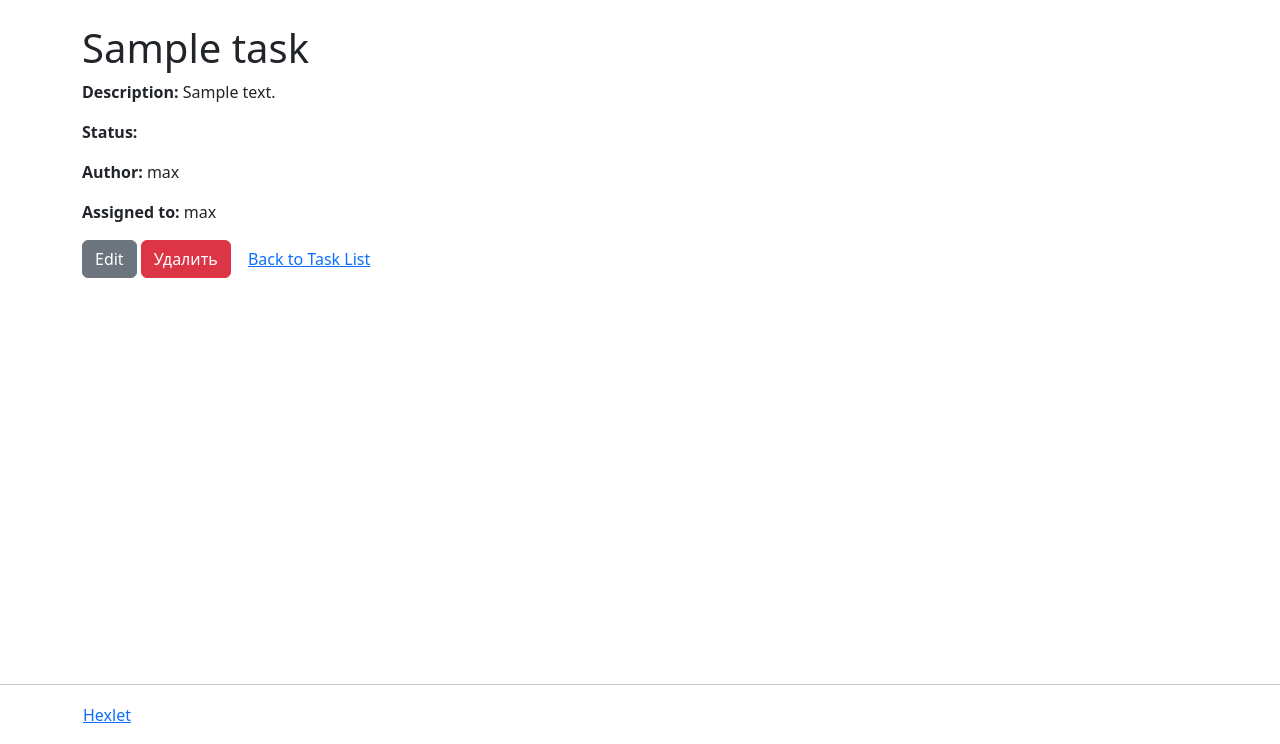
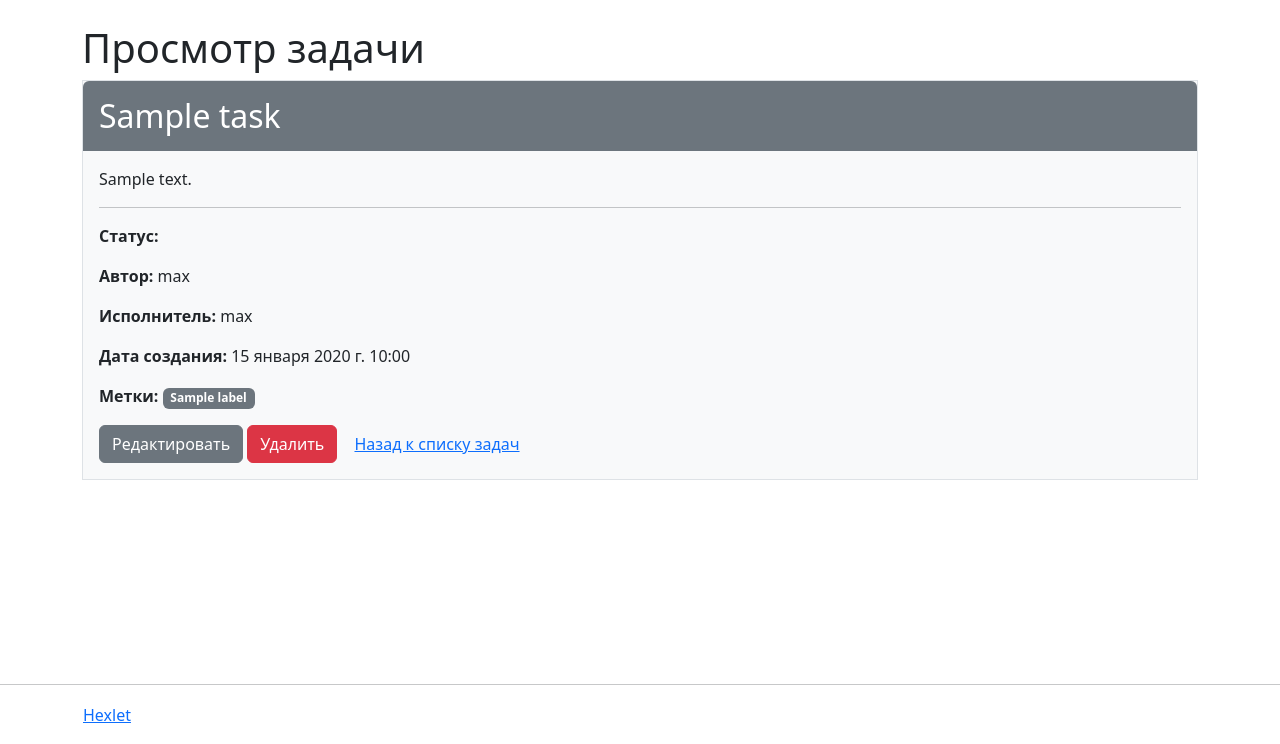
Before and after one commit to Maxcosanostra/python-project-52, a Django app: page /tasks/1/ in a window 1280 px wide. Shown: the part 56-800 px from the top of the page. Run offline with Django 5.2, Linux system fonts and the light colour scheme; a user stored in the database is signed in; data comes from the database, SQL or seed files in the repository; tables that the repository leaves empty hold one stand-in row (values such as "Sample post"); some libraries are stand-ins or nearby versions.

Commit message:
redesign of task_detail.py

```diff
--- a/templates/tasks/task_detail.html
+++ b/templates/tasks/task_detail.html
@@ -1,19 +1,46 @@
 {% extends "base.html" %}
 {% load i18n %}
 
-{% block title %}{{ task.name }}{% endblock %}
+{% block title %}{% trans "Просмотр задачи" %}{% endblock %}
 
 {% block content %}
-<h1>{{ task.name }}</h1>
-<p><strong>{% trans "Description:" %}</strong> {{ task.description }}</p>
-<p><strong>{% trans "Status:" %}</strong> {{ task.status.name }}</p>
-<p><strong>{% trans "Author:" %}</strong> {{ task.author.username }}</p>
-{% if task.assigned_to %}
-<p><strong>{% trans "Assigned to:" %}</strong> {{ task.assigned_to.username }}</p>
-{% endif %}
-<a href="{% url 'task_update' task.pk %}" class="btn btn-secondary">{% trans "Edit" %}</a>
-{% if request.user.pk == task.author.pk %}
-<a href="{% url 'task_delete' task.pk %}" class="btn btn-danger">{% trans "Delete" %}</a>
-{% endif %}
-<a href="{% url 'task_list' %}" class="btn btn-link">{% trans "Back to Task List" %}</a>
+<h1>{% trans "Просмотр задачи" %}</h1>
+
+<div class="container bg-light border p-3">
+  <div class="bg-secondary text-white p-3 mb-3 rounded-top"
+       style="margin: -1rem -1rem 1rem;">
+    <h2 class="mb-0">{{ task.name }}</h2>
+  </div>
+
+  <p>{{ task.description }}</p>
+  <hr />
+
+  <p><strong>{% trans "Статус:" %}</strong> {{ task.status.name }}</p>
+  <p><strong>{% trans "Автор:" %}</strong> {{ task.author.username }}</p>
+  {% if task.assigned_to %}
+    <p><strong>{% trans "Исполнитель:" %}</strong> {{ task.assigned_to.username }}</p>
+  {% endif %}
+  <p><strong>{% trans "Дата создания:" %}</strong> {{ task.created_at }}</p>
+  {% if task.labels.exists %}
+    <p><strong>{% trans "Метки:" %}</strong>
+      {% for lbl in task.labels.all %}
+        <span class="badge bg-secondary">{{ lbl.name }}</span>
+      {% endfor %}
+    </p>
+  {% endif %}
+
+  <div class="mt-3">
+    <a href="{% url 'task_update' task.pk %}" class="btn btn-secondary">
+      {% trans "Редактировать" %}
+    </a>
+    {% if request.user.pk == task.author.pk %}
+      <a href="{% url 'task_delete' task.pk %}" class="btn btn-danger">
+        {% trans "Удалить" %}
+      </a>
+    {% endif %}
+    <a href="{% url 'task_list' %}" class="btn btn-link">
+      {% trans "Назад к списку задач" %}
+    </a>
+  </div>
+</div>
 {% endblock %}
```
